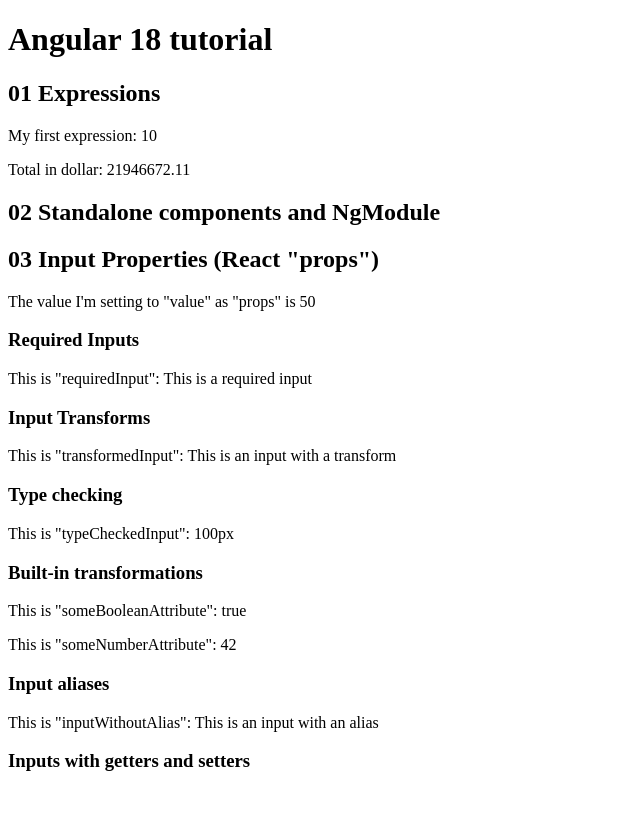
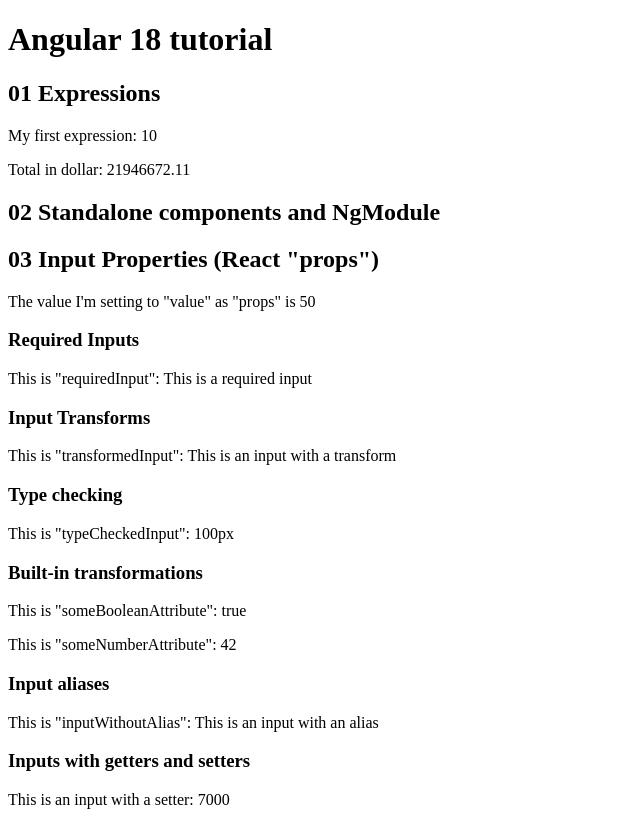
Before and after one commit to paul-ventura-git/di3-angular-basic-course, an Angular app: page / in a window 1280 px wide. Shown: the whole page, without its empty margins (0-640 px from the left). Before the commit the page ends 800 px from the top, so only its background shows below. Built offline with nearby package versions, Linux system fonts and the light colour scheme.

Commit message:
inputs with setters and getters working

```diff
--- a/src/app/app.component.html
+++ b/src/app/app.component.html
@@ -14,6 +14,7 @@
     [someBooleanAttribute]="'true'"
     [someNumberAttribute]="'42'"
     [inputWithAlias]="'This is an input with an alias'"
+
   ></app-c03input-properties>
 </main>
 
--- a/src/app/c03input-properties/c03input-properties.component.html
+++ b/src/app/c03input-properties/c03input-properties.component.html
@@ -14,5 +14,5 @@
   <h3>Input aliases</h3>
   <p>This is "inputWithoutAlias": {{inputWithoutAlias}}</p>
   <h3>Inputs with getters and setters</h3>
-  <p></p>
+  <p>This is an input with a setter: {{myValue}}</p>
 </div>
--- a/src/app/c03input-properties/c03input-properties.component.ts
+++ b/src/app/c03input-properties/c03input-properties.component.ts
@@ -24,7 +24,7 @@
     this.internalValue = newValue;
   }
 
-  private internalValue = 0;
+  private internalValue = 7000;
 }
 
 function trimString(value: string | undefined) {
```
